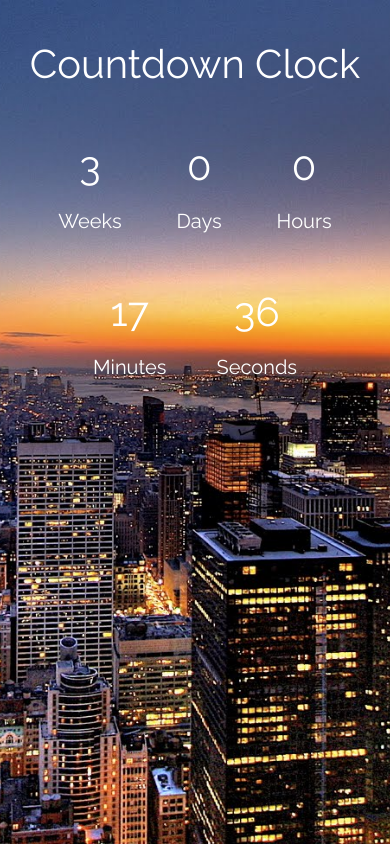
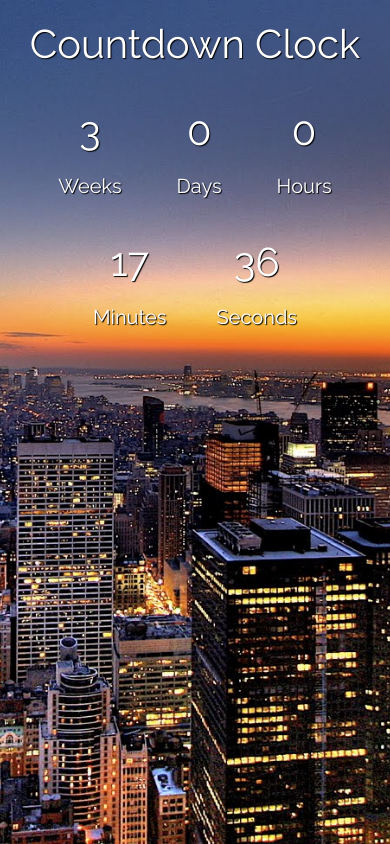
Before and after one commit to DANIELEGBETABI/WebsiteCountdownTimer, a plain HTML site: page index.html in a window 390 px wide. Drawn offline with Linux system fonts and the light colour scheme.

Commit message:
style changes

```diff
--- a/css/style.css
+++ b/css/style.css
@@ -11,6 +11,7 @@ body{
 
 h1{
   color: #fff;
+	text-shadow: 1px 1px 1px #000;
   font-weight: 100;
   font-size: 40px;
   margin: 40px 0px 20px;
@@ -27,6 +28,8 @@ h1{
 	font-weight: 200;
 	text-align: center;
 	font-size: 80px;
+	text-shadow: 1px 1px 1px #000;
+	'Josefin Slab', serif
 }
 
 #clockdiv > div{
@@ -48,6 +51,7 @@ h1{
 .smalltext{
 	padding-top: 5px;
 	font-size: 20px;
+	color: #fff;
 }
 
 @media only screen and (max-width: 700px) {
@@ -59,11 +63,18 @@ h1{
 	  color: #fff;
 	  font-weight: 100;
 	  font-size: 40px;
-	  margin: 40px 0px 20px;
+	  margin: 20px 0px 20px;
+		text-shadow: 1px 1px 1px #000;
 	}
 
 	#clockdiv{
 		font-size: 40px;
+		text-shadow: 1px 1px 1px #000;
+
+	}
+
+	#clockdiv div > span{
+		padding-top:0px;
 	}
 
 	body{
@@ -79,5 +90,6 @@ h1{
 
 	.smalltext{
 		font-weight: 100;
+		font-size: 20px;
 	}
 }
--- a/timer.html
+++ b/index.html
@@ -4,7 +4,7 @@
   <meta charset="UTF-8">
   <title>NYC Timer!</title>
 
-  <link href="https://fonts.googleapis.com/css?family=Raleway" rel="stylesheet">
+  <link href="https://fonts.googleapis.com/css?family=Raleway|Cinzel|Poiret+One|Didact+Gothic|Josefin+Slab" rel="stylesheet">
 
   <link rel="stylesheet" href="css/style.css">
   <link rel="stylesheet" type="text/css" media="only screen and (max-width: 500px)" href="/css/style.css" />
```
